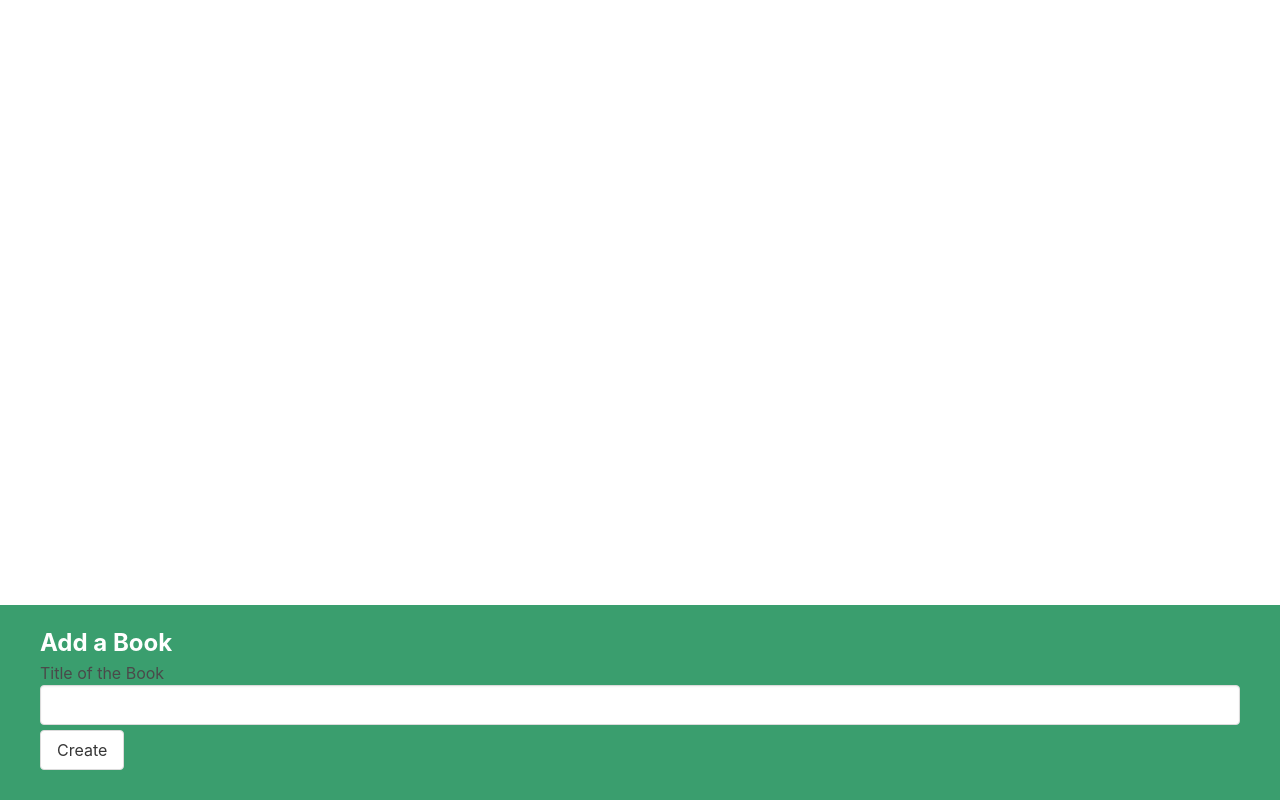
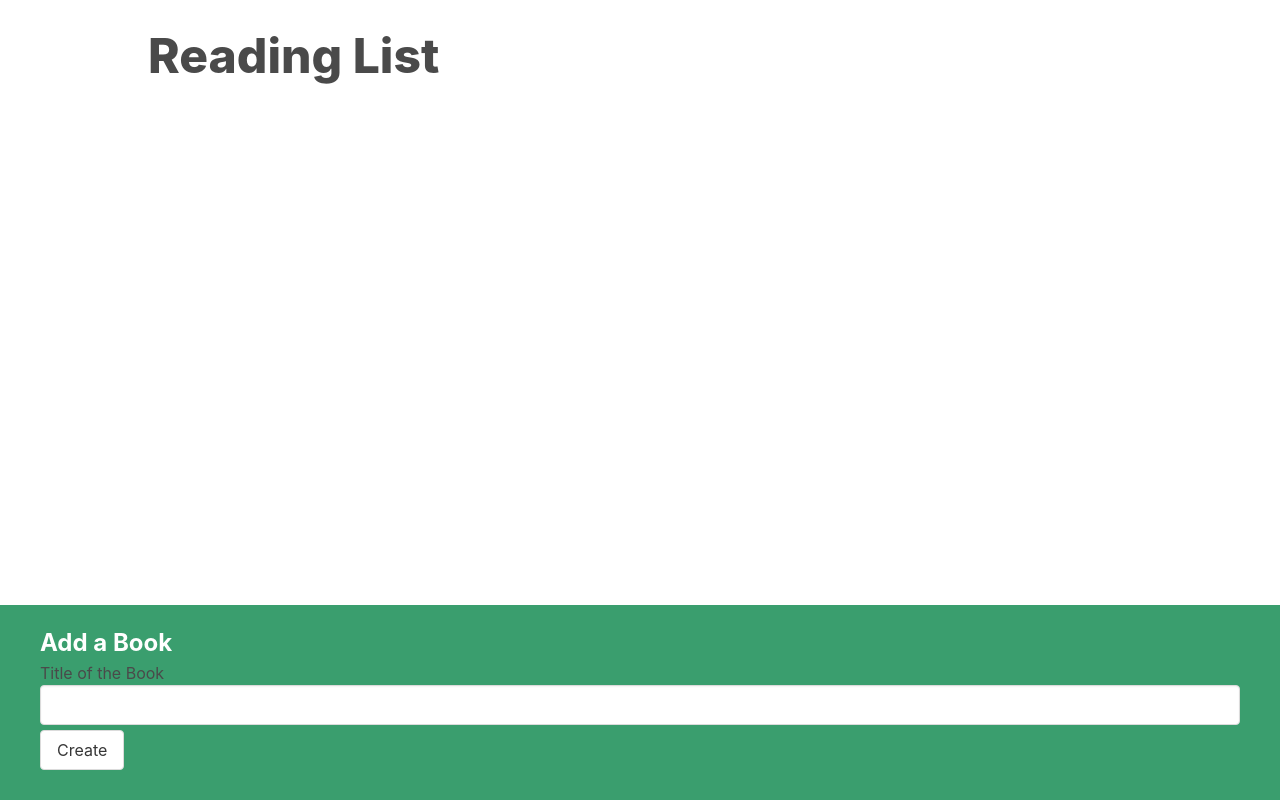
Before and after one commit to MinhazRahman/react-basics, a React (Create React App) app in the folder books/: page / in a window 1280 px wide. Built offline with nearby package versions, Linux system fonts and the light colour scheme.

Commit message:
Add images

```diff
--- a/books/src/App.js
+++ b/books/src/App.js
@@ -37,6 +37,7 @@
 
   return (
     <div className="app">
+      <h1>Reading List</h1>
       <BookList books={books} onDelete={deleteBookById} onEdit={editBookById} />
       <BookCreate onCreate={createBook} />
     </div>
--- a/books/src/components/BookShow.js
+++ b/books/src/components/BookShow.js
@@ -24,6 +24,7 @@
   }
   return (
     <div className="book-show">
+      <img alt="book" src={`https://picsum.photos/seed/${book.id}/300/200`} />
       <div>{content}</div>
       <div className="actions">
         <button className="edit" onClick={handleEditClick}>
```
